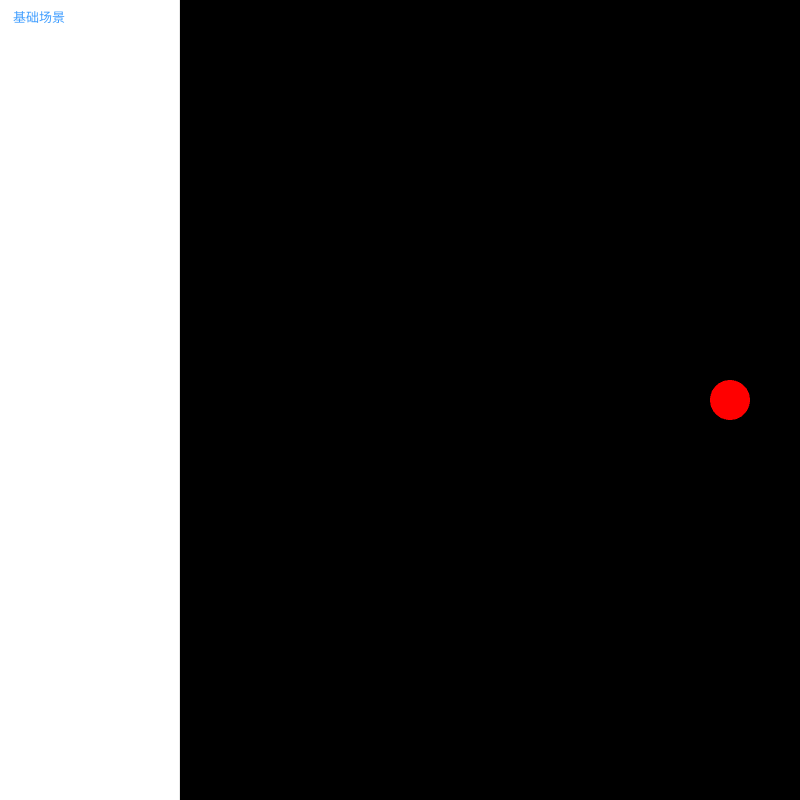
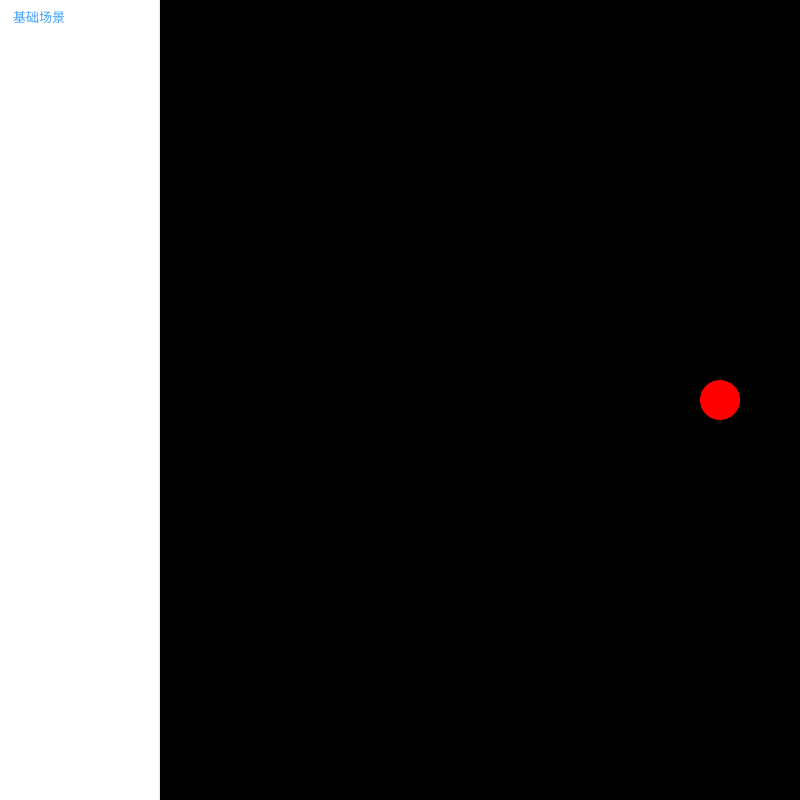
Before and after one commit to quyinggang/learning-pixi, a Vue app: page /#/basic in a window 1280 px wide. Shown: the whole page, without its empty margins (0-800 px from the left). Built offline with nearby package versions, Linux system fonts and the light colour scheme.

Commit message:
chore: remove unless package

```diff
--- a/src/layouts/default.vue
+++ b/src/layouts/default.vue
@@ -47,7 +47,7 @@ watch(
   top: 0;
   left: 0;
   z-index: 10;
-  width: 180px;
+  width: 160px;
   height: 100%;
   padding-bottom: 20px;
   border-right: 1px solid #e8e8e8;
@@ -88,7 +88,7 @@ watch(
 }
 
 .main {
-  margin-left: 180px;
+  margin-left: 160px;
   height: 100%;
   background: #b6cdc0;
   overflow: hidden;
--- a/src/views/Basic.vue
+++ b/src/views/Basic.vue
@@ -24,16 +24,16 @@ const initStage = async (rootInfo) => {
   });
   element.appendChild(app.canvas);
 
-  // screen表示的挂载canvas dom节点的父节点的矩形区域
+  // screen表示渲染器视口大小的矩形区域，需要注意dpr不作用其大小
   const screen = app.screen;
-  const center = {
+  const clientCenter = {
     x: (screen.width / dpr) * 0.5,
     y: (screen.height / dpr) * 0.5,
   };
 
   // 创建圆并且填充红色
   const circleGraphics = new Graphics();
-  circleGraphics.circle(center.x, center.y, 20);
+  circleGraphics.circle(clientCenter.x, clientCenter.y, 20);
   circleGraphics.fill('red');
 
   // 添加到场景中
```
Also changed, not shown: package.json (+2 -5 lines), 1 other file (tests, documents, lock files or other folders).
